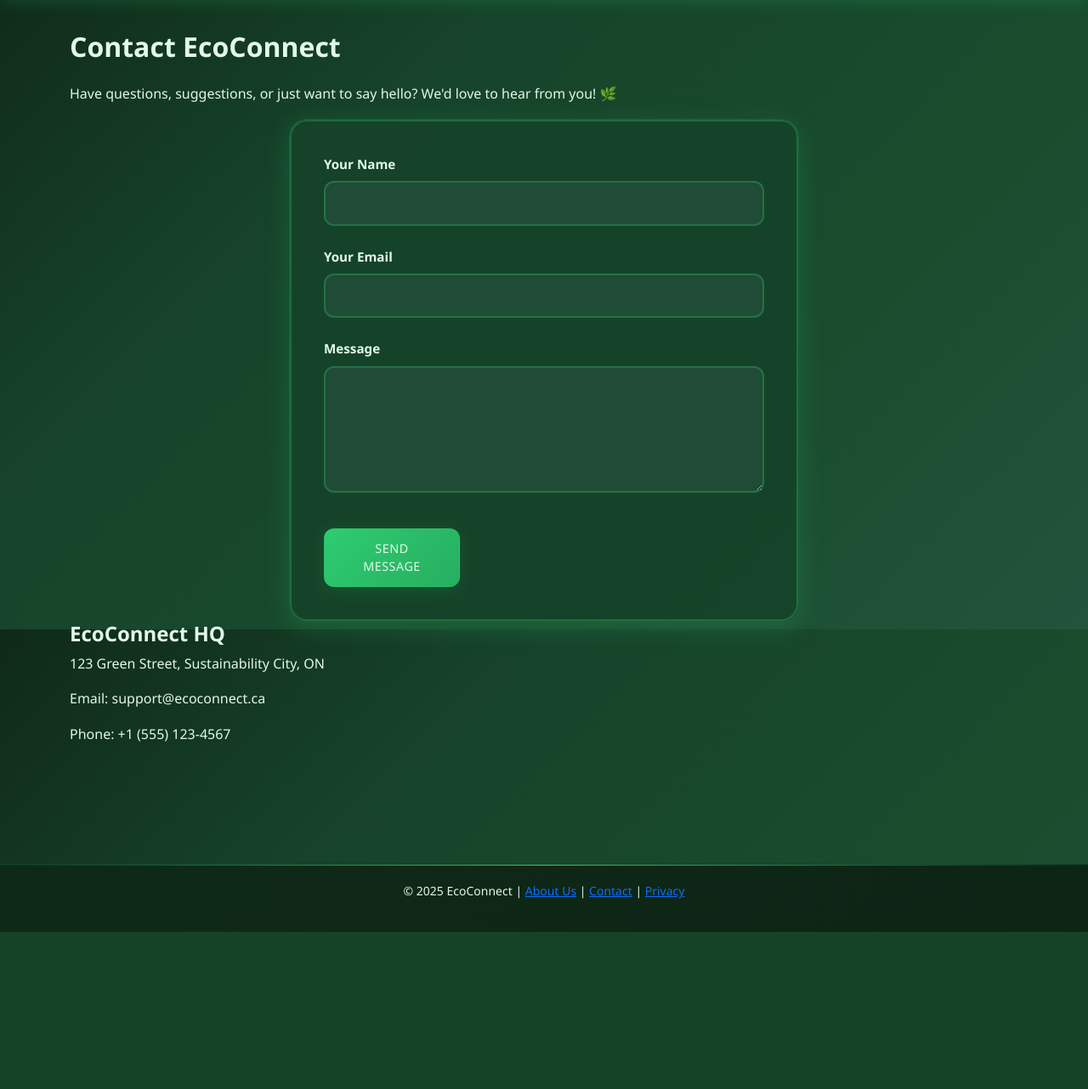
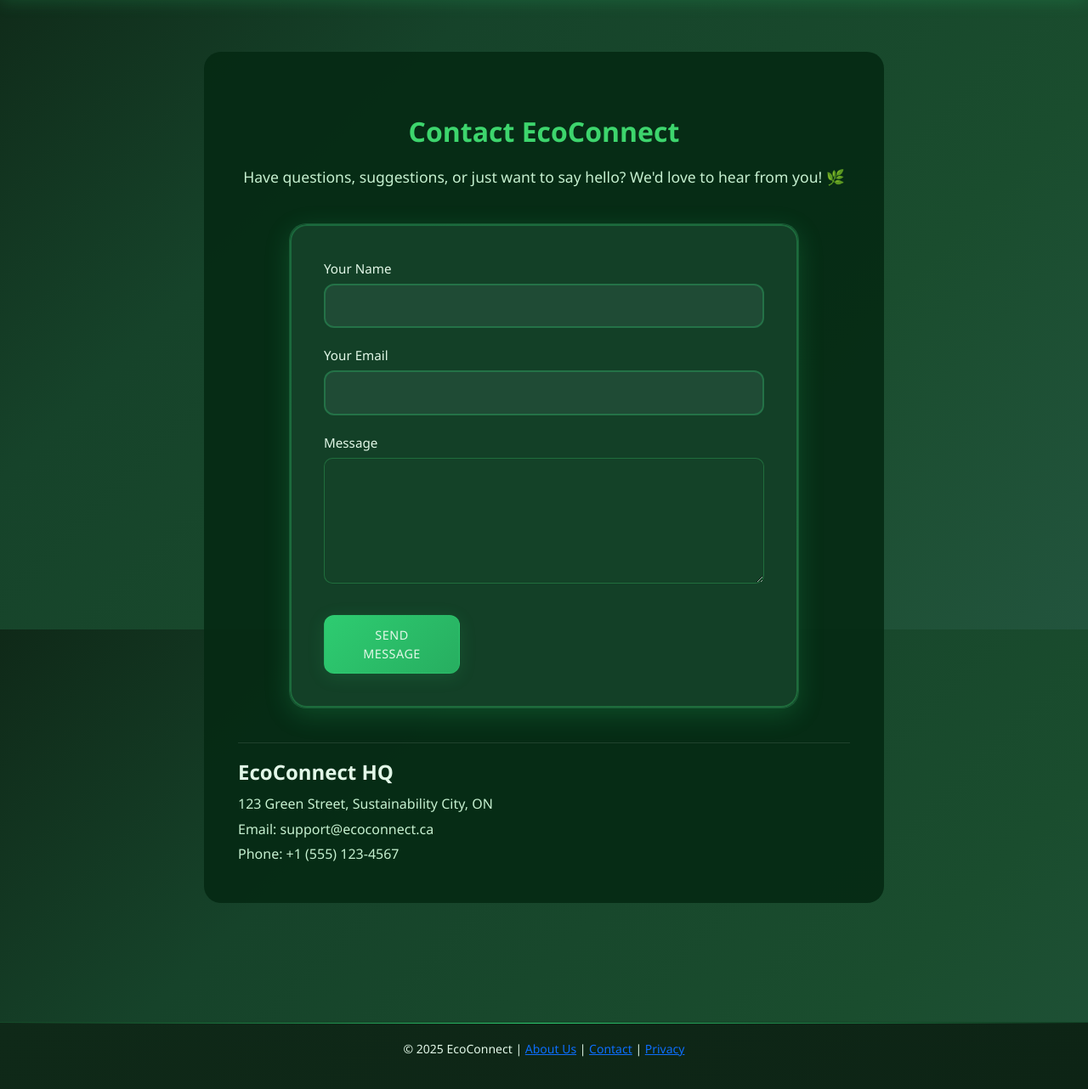
Before and after one commit to akashcodes27/ecoconnect, a Django app: page /contact/ in a window 1280 px wide. Shown: the part 59-1341 px from the top of the page at 85% size. Before the commit the page ends 1156 px from the top, so only its background shows below. Run offline with Django 4.2, Linux system fonts and the light colour scheme.

Commit message:
Finished CSS styling

```diff
--- a/services/static/services/style.css
+++ b/services/static/services/style.css
@@ -535,3 +535,77 @@ p, .lead {
         font-size: 1.5rem;
     }
 }
+
+
+
+
+
+
+/* Designs for contact page */
+.contact-container {
+    max-width: 800px;
+    margin: 60px auto;
+    padding: 40px;
+    background: rgb(5 42 19 / 90%);
+    border-radius: 20px;
+    /* box-shadow: var(--shadow-medium); */
+    color: var(--text-light);
+}
+
+.contact-container h2 {
+    font-size: 2rem;
+    margin-bottom: 20px;
+    text-align: center;
+    color: var(--light-accent);
+}
+
+.contact-container .intro {
+    text-align: center;
+    margin-bottom: 40px;
+    font-size: 1.1rem;
+    color: var(--text-medium);
+}
+
+.contact-container form .form-group {
+    margin-bottom: 20px;
+}
+
+.contact-container label {
+    display: block;
+    margin-bottom: 6px;
+    font-weight: 500;
+}
+
+.contact-container input,
+.contact-container textarea {
+    width: 100%;
+    padding: 12px;
+    border-radius: 10px;
+    background-color: rgba(22, 67, 42, 0.8);
+    color: var(--text-light);
+    border: 1px solid rgba(61, 213, 109, 0.3);
+    font-size: 0.95rem;
+}
+
+.contact-container input:focus,
+.contact-container textarea:focus {
+    outline: none;
+    border-color: var(--primary-green);
+    box-shadow: 0 0 5px rgba(46, 204, 113, 0.3);
+}
+
+.contact-container .contact-info {
+    margin-top: 40px;
+    padding-top: 20px;
+    border-top: 1px solid rgba(255, 255, 255, 0.1);
+}
+
+.contact-container .contact-info h4 {
+    color: var(--text-light);
+    margin-bottom: 10px;
+}
+
+.contact-container .contact-info p {
+    margin: 4px 0;
+    color: var(--text-medium);
+}
```
Also changed, not shown: db.sqlite3.
